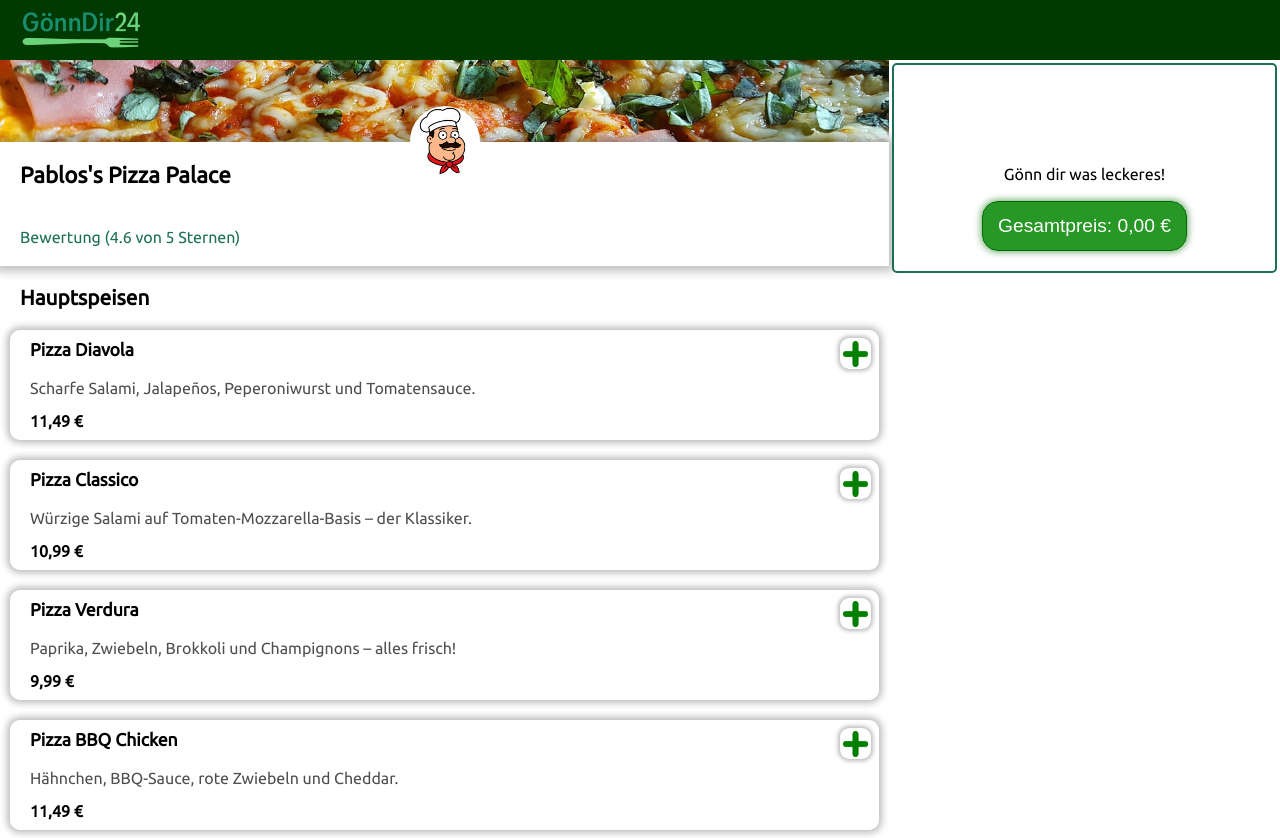
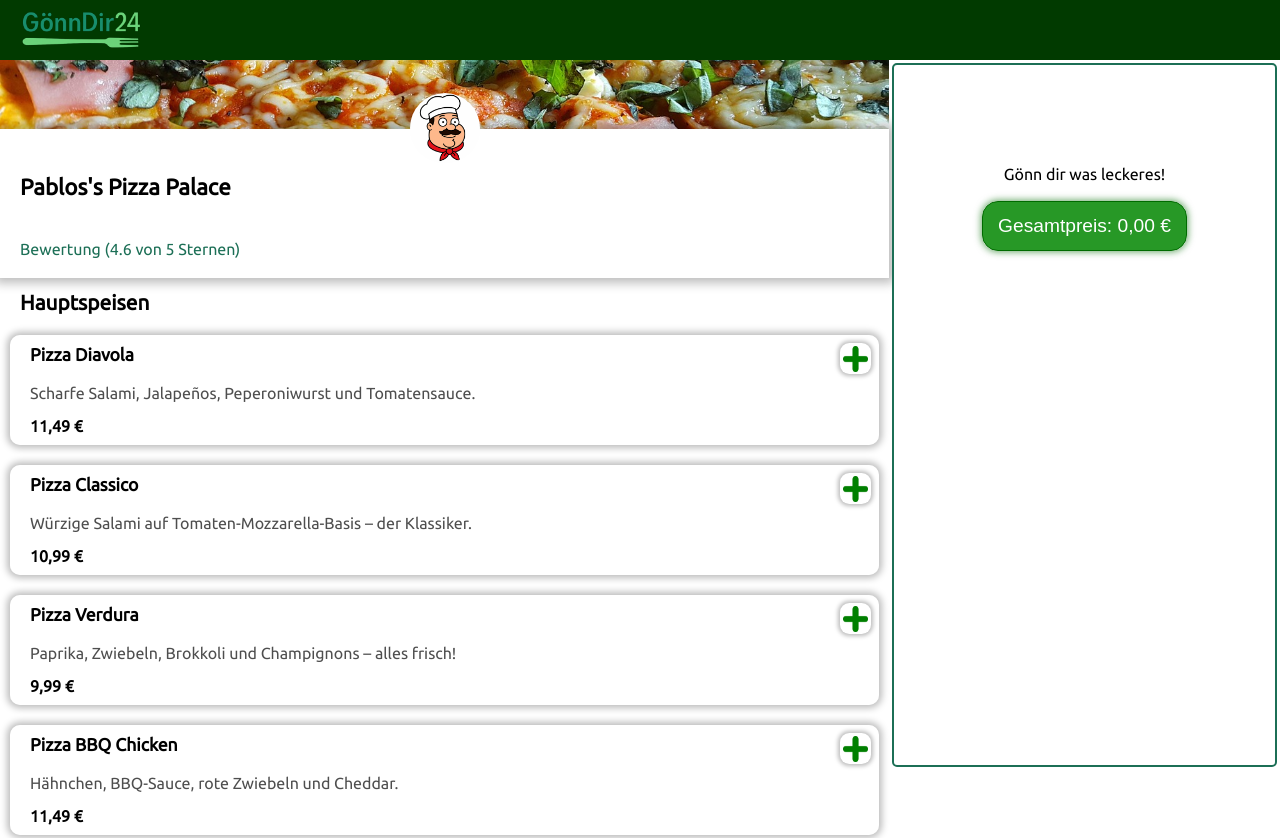
Before and after one commit to codebySaschaHeinze/G-nnDir24, a website: page index.html in a window 1280 px wide. Shown: the top 838 px of the page. Drawn offline with Linux system fonts and the light colour scheme.

Commit message:
style: header h4 responsive bug fixed

```diff
--- a/style.css
+++ b/style.css
@@ -27,7 +27,7 @@
   display: flex;
   align-items: start;
   flex-direction: column;
-  /* background-color: rgb(177, 195, 174); */
+  padding-top: 25px;
   width: 100%;
   display: flex;
   box-shadow: 0 0 10px 5px rgba(0, 0, 0, 0.266);
@@ -43,7 +43,7 @@
   position: sticky;
   top: 63px;
   align-self: flex-start;
-  height: fit-content;
+  height: 1000px;
   max-height: calc(100vh - 100px);
   overflow-y: auto;
   background-color: white;
@@ -59,8 +59,7 @@
   align-items: center;
   width: 100%;
   align-items: flex-end;
-  height: 90px;
-  position: relative;
+  height: 95px;
 }
 
 .pizza-container {
@@ -243,7 +242,7 @@
   top: 50%;
   left: 50%;
   transform: translate(-50%, -50%);
-  background-color: rgba(255, 255, 255, 0.75);
+  background-color: rgba(255, 255, 255);
   border-radius: 8px;
   padding: 10px;
   z-index: 13;
--- a/styles/assets.css
+++ b/styles/assets.css
@@ -17,11 +17,11 @@
   width: auto;
   border-radius: 50%;
   position: relative;
-  bottom: 160px;
+  bottom: 185px;
 }
 
 .header-name h3 {
-  width: 70%;
+  width: 100%;
   padding: 20px 20px 20px 20px;
   font-weight: 600;
   font-size: clamp(1rem, 1.4rem, 1.8rem);
@@ -29,7 +29,7 @@
 }
 
 .header-name p {
-  width: 70%;
+  width: 100%;
   padding: 20px;
   font-weight: 200;
   font-size: 1rem;
@@ -40,6 +40,10 @@ aside h4 {
   text-align: center;
   font-size: 1.1rem;
   padding: 5px;
+}
+
+.aside-paragraph {
+  margin-bottom: 20px;
 }
 
 .course-container p {
```
